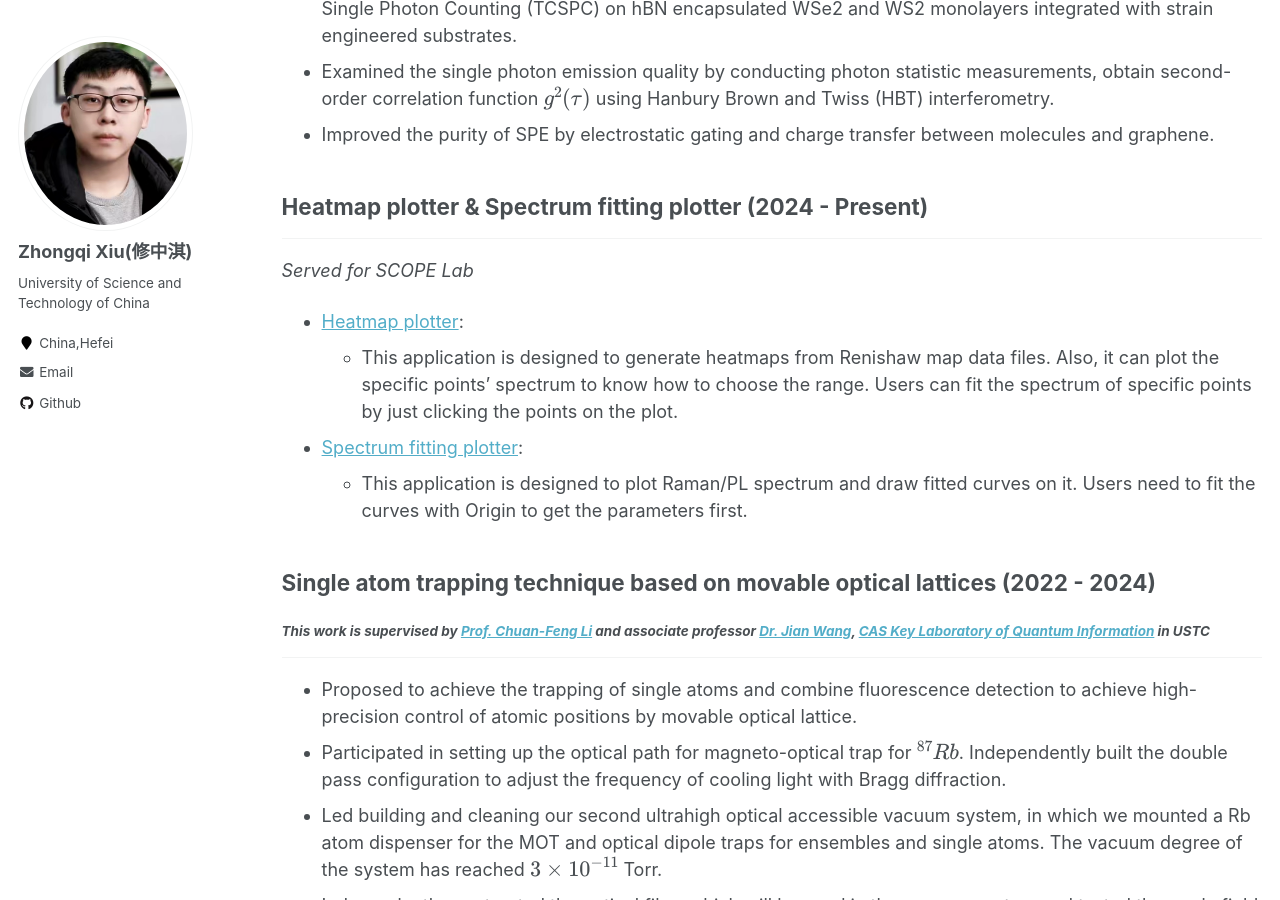
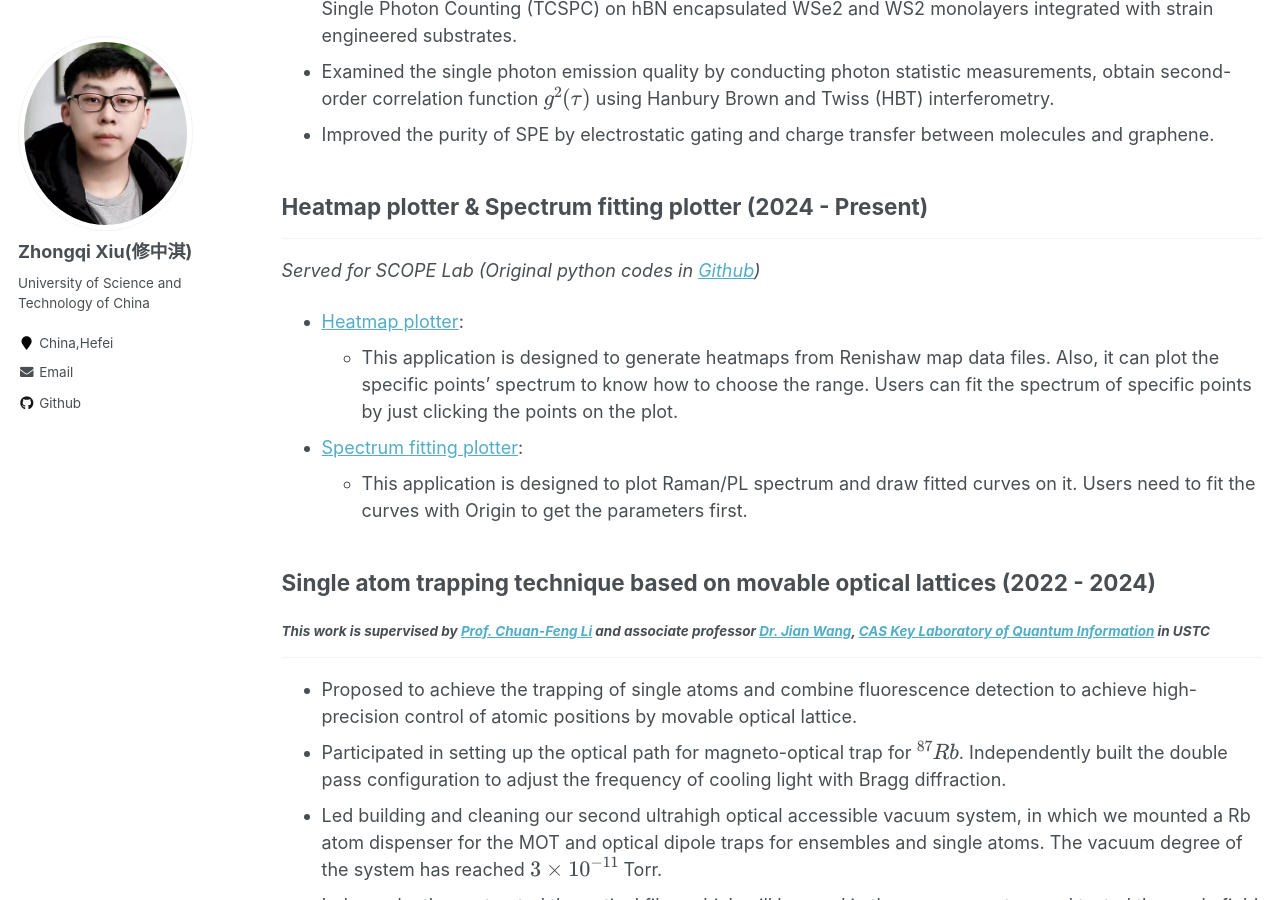
Before and after one commit to k-telux/k-telux.github.io, a Jekyll site: the page built from _pages/projects.md, in a window 1280 px wide and 900 px high, scrolled down 429 px. Built offline with Jekyll 4.4.1, drawn with Linux system fonts in a browser that asks for light colours; formulas are drawn with MathJax 3.

Commit message:
Update projects.md

```diff
--- a/_pages/projects.md
+++ b/_pages/projects.md
@@ -16,7 +16,7 @@ author_profile: true
 
 ## Heatmap plotter & Spectrum fitting plotter (2024 - Present)
 ****
-_Served for SCOPE Lab_
+_Served for SCOPE Lab (Original python codes in [Github](https://github.com/k-telux/SPE-purity))_
 * [Heatmap plotter](../assets/Heatmap_plotter.exe):
   * This application is designed to generate heatmaps from Renishaw map data files. Also, it can plot the specific points' spectrum to know how to choose the range. Users can fit the spectrum of specific points by just clicking the points on the plot.
 
```
